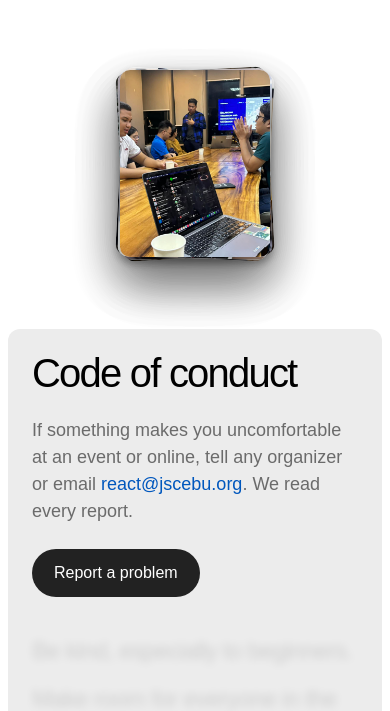
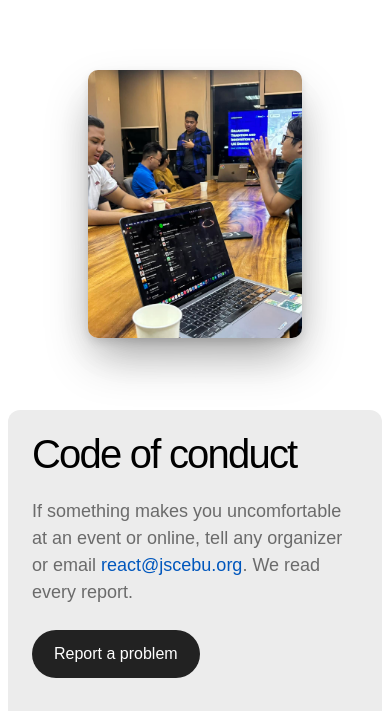
Before and after one commit to jacobbalane/react-cebu, a Next.js app: page /community in a window 390 px wide. Shown: the part 7513-8224 px from the top of the page. Built offline with nearby package versions, Linux system fonts and the light colour scheme; a web font is replaced by a local one.

Commit message:
feat(community): show three bigger cards in the photo fan on phones
Below 768px the front card is 55% of the screen wide and each card behind it 88% of its size, centred between the front card and the screen's edge, so the middle of its photo shows. The two outer photos stay off phones.

```diff
--- a/src/components/community/photo-fan.tsx
+++ b/src/components/community/photo-fan.tsx
@@ -26,6 +26,14 @@ const GAP = 8;
 
 const layer = (i: number) => photos.length - Math.abs(i - MIDDLE);
 
+// Phones show three cards, bigger: the front one at 55% of the screen's width and each one behind it
+// 88% of its size. A card behind is centred in the space between the front card and the screen's
+// edge, so it runs off the edge and the middle of its photo is what shows. The two outer photos
+// stay off phones, as five cards that big can't all show on a phone.
+const PHONE = "(max-width: 767px)";
+const PHONE_BEHIND = 0.88;
+const onPhone = () => window.matchMedia(PHONE).matches;
+
 /**
  * A pile of photos that fans out as it comes up the screen, the middle cards first, and closes
  * again on the way back. Hover a card and it rises, straightens and slides out from under the one
@@ -42,15 +50,22 @@ export function PhotoFan() {
   useGSAP(
     () => {
       const cards = gsap.utils.toArray<HTMLElement>("[data-card]", stage.current);
+      // The front card's width: the outer cards are hidden on phones, so they can't be measured there.
+      const front = () => cards[Math.round(MIDDLE)].offsetWidth;
       // Close enough that all of them fit on a phone, and never so far apart that they stop overlapping.
+      // On phones a card behind sits halfway between the front card's edge and the screen's edge.
       const spread = () => {
-        const width = cards[0].offsetWidth;
+        const width = front();
+        if (onPhone()) return (width / 2 + (stage.current?.clientWidth ?? window.innerWidth) / 2) / 2;
         return Math.min(width * SHOWING, (window.innerWidth - width - 16) / (photos.length - 1));
       };
+      // Smaller the further a card is behind, on phones only.
+      const size = (i: number) => (onPhone() ? PHONE_BEHIND ** Math.abs(i - MIDDLE) : 1);
       const fanned = (i: number) => ({
         x: () => (i - MIDDLE) * spread(),
         y: Math.abs(i - MIDDLE) * DROP,
         rotation: (i - MIDDLE) * LEAN,
+        scale: () => size(i),
       });
 
       const mm = gsap.matchMedia();
@@ -61,7 +76,7 @@ export function PhotoFan() {
         cards.forEach((card, i) => {
           opening.fromTo(
             card,
-            { x: 0, y: 40, rotation: (i - MIDDLE) * 1.5 },
+            { x: 0, y: 40, rotation: (i - MIDDLE) * 1.5, scale: () => size(i) },
             { ...fanned(i), duration: 1, ease: "power2.out" },
             Math.abs(i - MIDDLE) * 0.08,
           );
@@ -72,7 +87,7 @@ export function PhotoFan() {
         const faces = cards.map((card) => card.querySelector<HTMLElement>("[data-face]"));
         // Far enough to clear the card covering this one, counting how far that card's corner leans out.
         const slideOut = (i: number) => {
-          const { offsetWidth: width, offsetHeight: height } = cards[0];
+          const { offsetWidth: width, offsetHeight: height } = cards[Math.round(MIDDLE)];
           const coveringLean = ((Math.abs(i - MIDDLE) - 1) * LEAN * Math.PI) / 180;
           return Math.sign(i - MIDDLE) * ((width * (1 + GROW)) / 2 - spread() + (height / 2) * Math.sin(coveringLean) + GAP);
         };
@@ -99,10 +114,11 @@ export function PhotoFan() {
 
         const track = (event: PointerEvent) => {
           if (event.pointerType !== "mouse") return;
+          if (onPhone()) return;
           const { left, width } = box.getBoundingClientRect();
           const fromMiddle = event.clientX - (left + width / 2);
           const gap = spread();
-          const pastTheEnds = Math.abs(fromMiddle) > MIDDLE * gap + cards[0].offsetWidth / 2;
+          const pastTheEnds = Math.abs(fromMiddle) > MIDDLE * gap + front() / 2;
           pick(pastTheEnds ? null : gsap.utils.clamp(0, photos.length - 1, Math.round(fromMiddle / gap + MIDDLE)));
         };
         const leave = () => pick(null);
@@ -124,13 +140,18 @@ export function PhotoFan() {
   return (
     <section aria-label="Photos from React Cebu events" className="overflow-hidden pb-32 max-md:pb-20">
       {/* As tall as a card plus the room its lean and drop need. */}
-      <div ref={stage} className="grid h-[calc(clamp(9.375rem,26vw,28.75rem)*1.25+4rem)] place-items-center">
+      <div ref={stage} className="grid h-[calc(clamp(9.375rem,26vw,28.75rem)*1.25+4rem)] place-items-center max-md:h-[calc(55vw*1.25+4rem)]">
         {photos.map((photo, i) => (
-          <div key={photo.src} data-card style={{ zIndex: layer(i) }} className="relative col-start-1 row-start-1 aspect-[4/5] w-[clamp(9.375rem,26vw,28.75rem)]">
+          <div
+            key={photo.src}
+            data-card
+            style={{ zIndex: layer(i) }}
+            className={`relative col-start-1 row-start-1 aspect-[4/5] w-[clamp(9.375rem,26vw,28.75rem)] max-md:w-[55vw] ${Math.abs(i - MIDDLE) > 1 ? "max-md:hidden" : ""}`}
+          >
             {/* The shadow only shows where the cards lie over each other. A landscape photo fills
                 the portrait card by its height, so it's drawn about twice the card's width. */}
             <div data-face className="tile size-full bg-fog shadow-[0_4px_8px_rgba(0,0,0,0.1),0_24px_48px_rgba(0,0,0,0.16)]">
-              <Image src={photo.src} alt={photo.alt} fill sizes="(min-width: 1770px) 920px, (min-width: 577px) 52vw, 300px" className="object-cover" style={{ objectPosition: photo.position }} />
+              <Image src={photo.src} alt={photo.alt} fill sizes="(min-width: 1770px) 920px, (min-width: 768px) 52vw, 104vw" className="object-cover" style={{ objectPosition: photo.position }} />
             </div>
           </div>
         ))}
```
